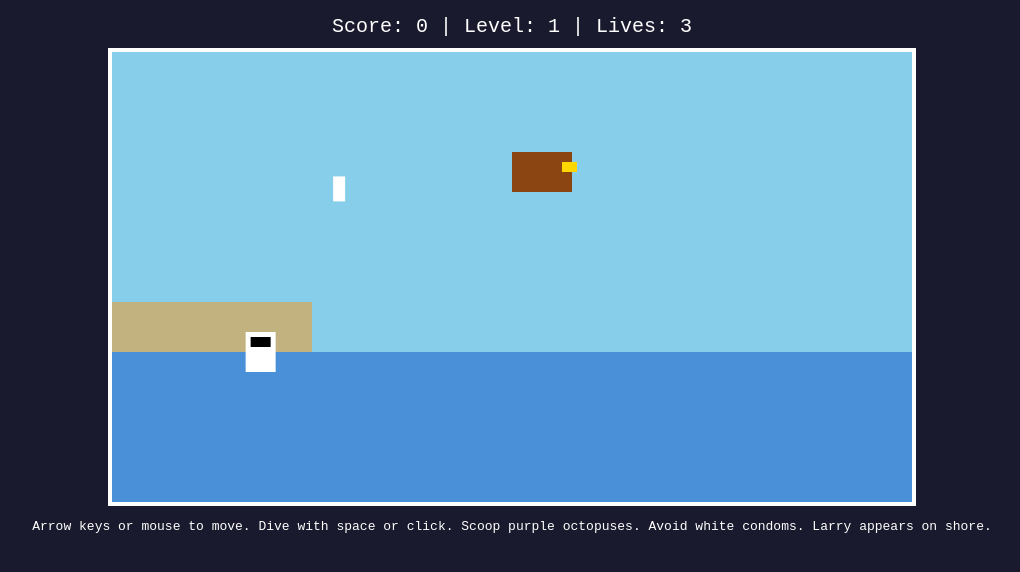
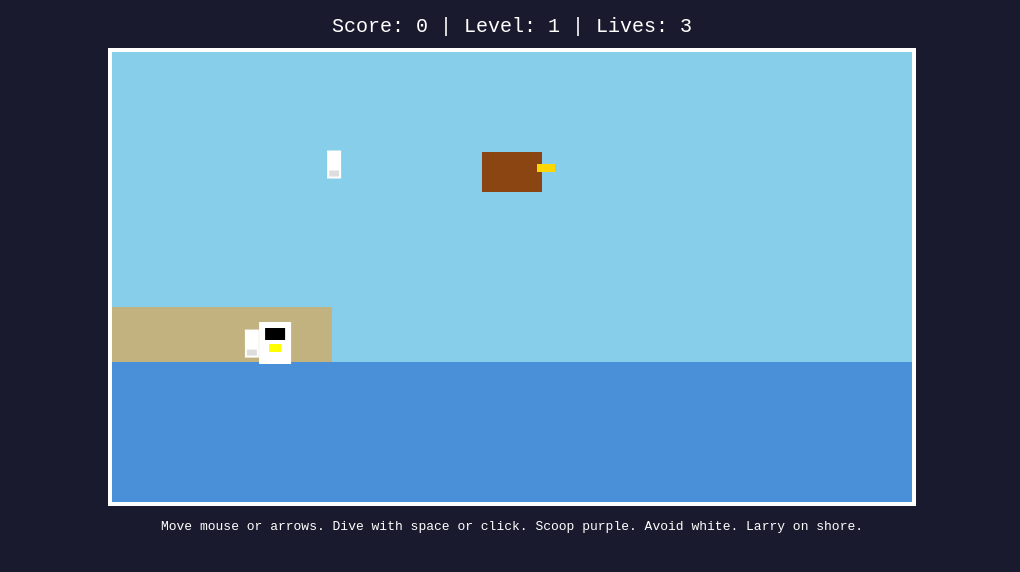
Before and after one commit to EveRWright/leisure-eagle, a plain HTML site: page index.html in a window 1280 px wide. Shown: the part 50-622 px from the top of the page, without its empty margins (128-1148 px from the left). Drawn offline with Linux system fonts and the light colour scheme.

Commit message:
Add restart, mouse move, and minor polish to playable loop

```diff
--- a/index.html
+++ b/index.html
@@ -5,37 +5,48 @@
   <title>Leisure Eagle</title>
   <style>
     body { background: #1a1a2e; color: white; font-family: monospace; text-align: center; margin: 0; }
-    canvas { border: 4px solid #fff; background: linear-gradient(#87CEEB, #4a90d9); display: block; margin: 10px auto; }
+    canvas { border: 4px solid #fff; background: linear-gradient(#87CEEB, #4a90d9); display: block; margin: 10px auto; cursor: crosshair; }
     .ui { font-size: 20px; margin: 8px; }
+    button { background: #fff; color: #1a1a2e; border: none; padding: 8px 16px; font-family: monospace; font-size: 16px; cursor: pointer; margin: 10px; }
   </style>
 </head>
 <body>
   <h1>Leisure Eagle</h1>
   <div class="ui">Score: <span id="score">0</span> | Level: <span id="level">1</span> | Lives: <span id="lives">3</span></div>
   <canvas id="game" width="800" height="450"></canvas>
-  <p>Arrow keys or mouse to move. Dive with space or click. Scoop purple octopuses. Avoid white condoms. Larry appears on shore.</p>
+  <p>Move mouse or arrows. Dive with space or click. Scoop purple. Avoid white. Larry on shore.</p>
+  <button id="restart" style="display:none">Restart</button>
   <script>
     const canvas = document.getElementById('game');
     const ctx = canvas.getContext('2d');
+    const restartBtn = document.getElementById('restart');
     let score = 0, level = 1, lives = 3;
     let eagle = { x: 400, y: 100, w: 60, h: 40, dy: 0 };
     let objects = [];
     let frame = 0;
     let gameOver = false;
 
+    function reset() {
+      score = 0; level = 1; lives = 3; frame = 0; gameOver = false; objects = [];
+      eagle = { x: 400, y: 100, w: 60, h: 40, dy: 0 };
+      document.getElementById('score').textContent = '0';
+      document.getElementById('level').textContent = '1';
+      document.getElementById('lives').textContent = '3';
+      restartBtn.style.display = 'none';
+    }
+
     function spawn() {
-      if (frame % (120 - level * 5) === 0) {
-        const isCondom = Math.random() < 0.15 + level * 0.02;
+      if (frame % Math.max(40, 120 - level * 8) === 0) {
+        const isCondom = Math.random() < 0.12 + level * 0.03;
         objects.push({
           x: Math.random() * 700 + 50,
-          y: 350 + Math.random() * 50,
+          y: 360 + Math.random() * 40,
           type: isCondom ? 'condom' : 'octopus',
-          speed: 1 + level * 0.3
+          speed: 1.2 + level * 0.25
         });
       }
-      if (frame % 300 === 0 && Math.random() < 0.4) {
-        // Larry appears briefly
-        objects.push({ x: 50 + Math.random()*100, y: 280, type: 'larry', speed: 0, life: 180 });
+      if (frame % 280 === 0 && Math.random() < 0.35) {
+        objects.push({ x: 30 + Math.random()*140, y: 270, type: 'larry', speed: 0, life: 200 });
       }
     }
 
@@ -44,52 +55,69 @@
       frame++;
       spawn();
       eagle.y += eagle.dy;
-      eagle.dy *= 0.9;
-      if (eagle.y < 50) eagle.y = 50;
-      if (eagle.y > 200) eagle.y = 200;
+      eagle.dy *= 0.85;
+      if (eagle.y < 60) eagle.y = 60;
+      if (eagle.y > 220) eagle.y = 220;
 
       objects = objects.filter(o => {
         o.y -= o.speed;
         if (o.type === 'larry' && o.life) o.life--;
-        // simple collision
-        if (Math.abs(o.x - eagle.x) < 40 && Math.abs(o.y - eagle.y) < 30) {
+        if (Math.abs(o.x - eagle.x) < 45 && Math.abs(o.y - eagle.y) < 35) {
           if (o.type === 'octopus') { score += 10; document.getElementById('score').textContent = score; return false; }
-          if (o.type === 'condom') { lives--; document.getElementById('lives').textContent = lives; if (lives <= 0) gameOver = true; return false; }
+          if (o.type === 'condom') {
+            lives--;
+            document.getElementById('lives').textContent = lives;
+            if (lives <= 0) { gameOver = true; restartBtn.style.display = 'inline-block'; }
+            return false;
+          }
         }
-        return o.y > -50 && (o.type !== 'larry' || o.life > 0);
+        return o.y > -40 && (o.type !== 'larry' || (o.life && o.life > 0));
       });
 
-      if (score > level * 50) { level++; document.getElementById('level').textContent = level; }
+      if (score >= level * 60) { level++; document.getElementById('level').textContent = level; }
     }
 
     function draw() {
       ctx.fillStyle = '#87CEEB';
       ctx.fillRect(0, 0, 800, 450);
-      // water
       ctx.fillStyle = '#4a90d9';
-      ctx.fillRect(0, 300, 800, 150);
-      // shore
+      ctx.fillRect(0, 310, 800, 140);
       ctx.fillStyle = '#c2b280';
-      ctx.fillRect(0, 250, 200, 50);
+      ctx.fillRect(0, 255, 220, 55);
 
-      // eagle (simple rect + beak)
+      // eagle
       ctx.fillStyle = '#8B4513';
-      ctx.fillRect(eagle.x, eagle.y, eagle.w, eagle.h);
+      ctx.fillRect(eagle.x - 30, eagle.y, eagle.w, eagle.h);
       ctx.fillStyle = '#FFD700';
-      ctx.fillRect(eagle.x + 50, eagle.y + 10, 15, 10);
+      ctx.fillRect(eagle.x + 25, eagle.y + 12, 18, 8);
 
       objects.forEach(o => {
-        if (o.type === 'octopus') { ctx.fillStyle = '#9370DB'; ctx.beginPath(); ctx.arc(o.x, o.y, 15, 0, Math.PI*2); ctx.fill(); }
-        if (o.type === 'condom') { ctx.fillStyle = '#fff'; ctx.fillRect(o.x, o.y, 12, 25); }
-        if (o.type === 'larry') { ctx.fillStyle = '#fff'; ctx.fillRect(o.x, o.y, 30, 40); ctx.fillStyle = '#000'; ctx.fillRect(o.x+5, o.y+5, 20, 10); }
+        if (o.type === 'octopus') {
+          ctx.fillStyle = '#9370DB';
+          ctx.beginPath(); ctx.arc(o.x, o.y, 16, 0, Math.PI*2); ctx.fill();
+          ctx.fillStyle = '#fff'; ctx.beginPath(); ctx.arc(o.x-4, o.y-4, 4, 0, Math.PI*2); ctx.fill();
+        }
+        if (o.type === 'condom') {
+          ctx.fillStyle = '#fff';
+          ctx.fillRect(o.x-6, o.y, 14, 28);
+          ctx.fillStyle = '#ddd'; ctx.fillRect(o.x-4, o.y+20, 10, 6);
+        }
+        if (o.type === 'larry') {
+          ctx.fillStyle = '#fff'; ctx.fillRect(o.x, o.y, 32, 42);
+          ctx.fillStyle = '#000'; ctx.fillRect(o.x+6, o.y+6, 20, 12);
+          ctx.fillStyle = '#ff0'; ctx.fillRect(o.x+10, o.y+22, 12, 8);
+        }
       });
 
       if (gameOver) {
+        ctx.fillStyle = 'rgba(0,0,0,0.6)';
+        ctx.fillRect(200, 150, 400, 120);
         ctx.fillStyle = 'red';
-        ctx.font = '40px monospace';
+        ctx.font = '36px monospace';
         ctx.fillText('GAME OVER', 280, 200);
-        ctx.font = '20px monospace';
-        ctx.fillText('Condom got ya', 300, 240);
+        ctx.fillStyle = '#fff';
+        ctx.font = '18px monospace';
+        ctx.fillText('Condom got the eagle', 290, 235);
       }
     }
 
@@ -101,11 +129,18 @@
     loop();
 
     document.addEventListener('keydown', e => {
-      if (e.key === 'ArrowLeft') eagle.x = Math.max(0, eagle.x - 15);
-      if (e.key === 'ArrowRight') eagle.x = Math.min(740, eagle.x + 15);
-      if (e.key === ' ' || e.key === 'ArrowDown') eagle.dy = 8;
+      if (gameOver) return;
+      if (e.key === 'ArrowLeft') eagle.x = Math.max(40, eagle.x - 18);
+      if (e.key === 'ArrowRight') eagle.x = Math.min(760, eagle.x + 18);
+      if (e.key === ' ' || e.key === 'ArrowDown') eagle.dy = 10;
     });
-    canvas.addEventListener('click', () => eagle.dy = 8);
+    canvas.addEventListener('mousemove', e => {
+      if (gameOver) return;
+      const rect = canvas.getBoundingClientRect();
+      eagle.x = e.clientX - rect.left;
+    });
+    canvas.addEventListener('click', () => { if (!gameOver) eagle.dy = 10; });
+    restartBtn.addEventListener('click', reset);
   </script>
 </body>
 </html>
```
